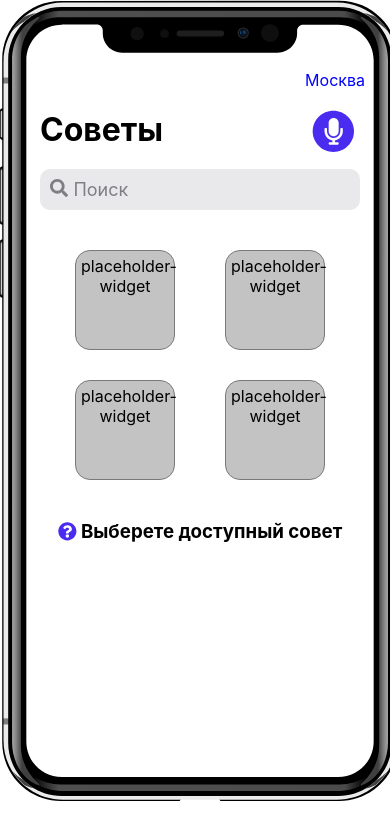
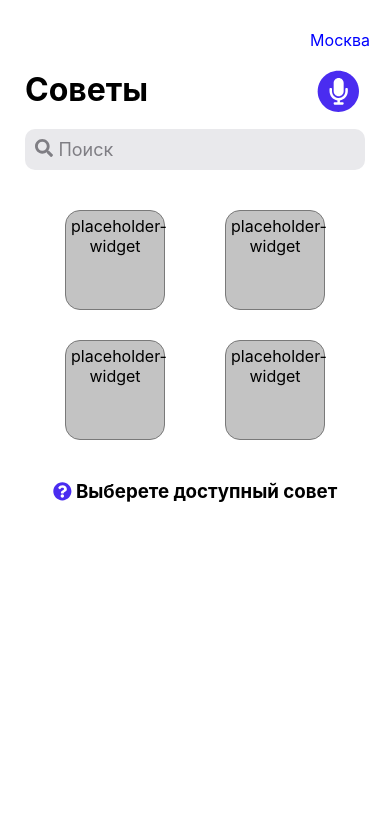
Before and after one commit to PDementevna/hack2_tink, a React (Create React App) app: page / in a window 390 px wide. Shown: the top 840 px of the page. Built offline with nearby package versions, Linux system fonts and the light colour scheme.

Commit message:
+mobile browser container

```diff
--- a/src/App.css
+++ b/src/App.css
@@ -48,3 +48,21 @@
     min-height: 10em;
     width: 400px;
 }
+
+@media screen and (max-width: 500px){
+    .image-back{
+        display: none;
+    }
+    .phone-wrapper {
+        padding-left: 10px;
+        padding-right: 10px;
+        padding-top: 30px;
+    }
+    .wrapper{
+        height: 88vh !important;
+    }
+    .sub-wrapper{
+        width: 100vw !important;
+        height: 88vh !important;
+    }
+}
--- a/src/App.js
+++ b/src/App.js
@@ -21,7 +21,7 @@ import WidgetPage from "./Components/WidgetPage";
 
 library.add(faMicrophone, faSearch, faCircle, faQuestionCircle)
 
-const categories = ['Кино', 'Рестораны', 'Концерты', 'Путешествия', 'Топливо', 'Товары', 'Спорт', 'Страхование', 'Театр'];
+// const categories = ['Кино', 'Рестораны', 'Концерты', 'Путешествия', 'Топливо', 'Товары', 'Спорт', 'Страхование', 'Театр'];
 // <ServiceList categories={categories}></ServiceList>
 
 
```
